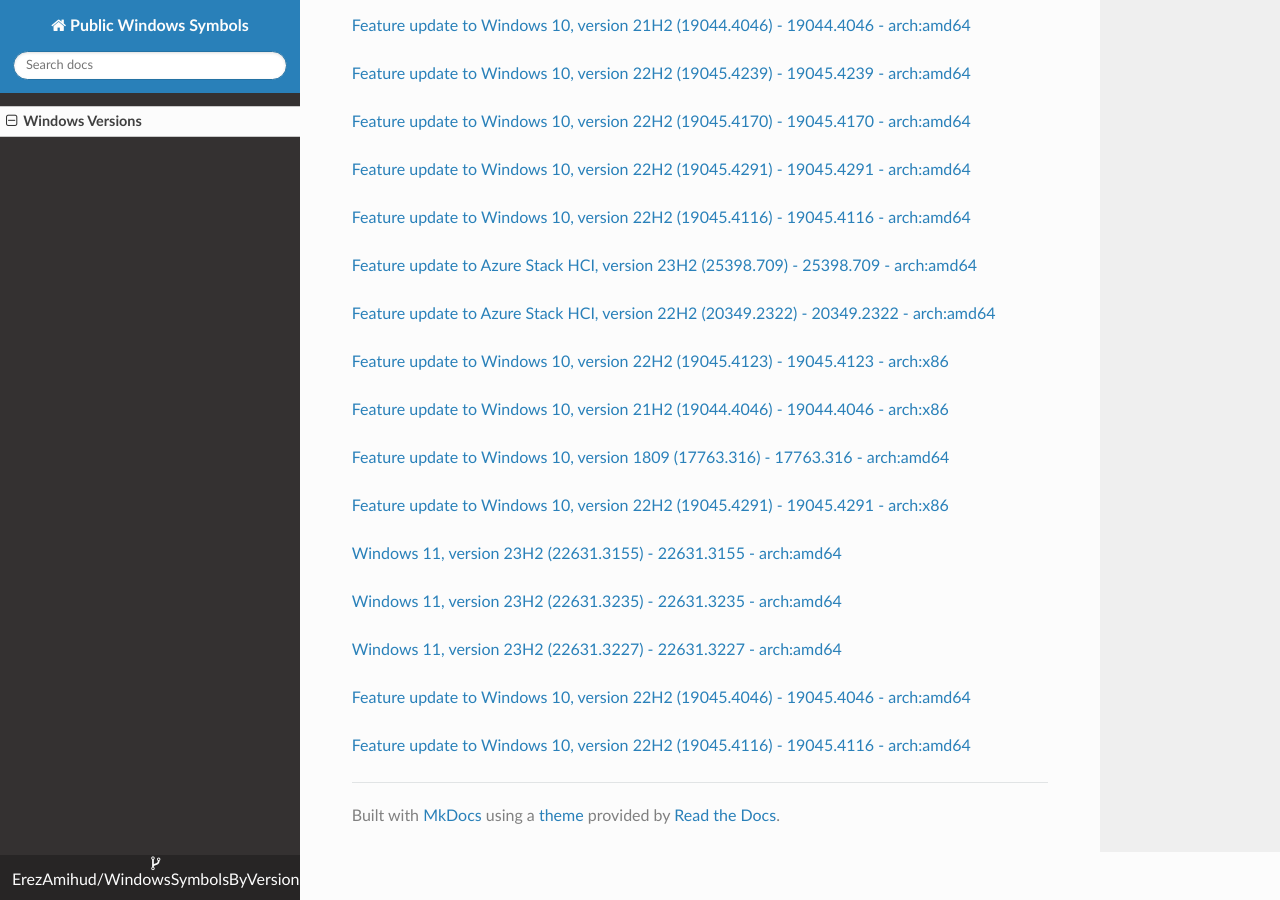
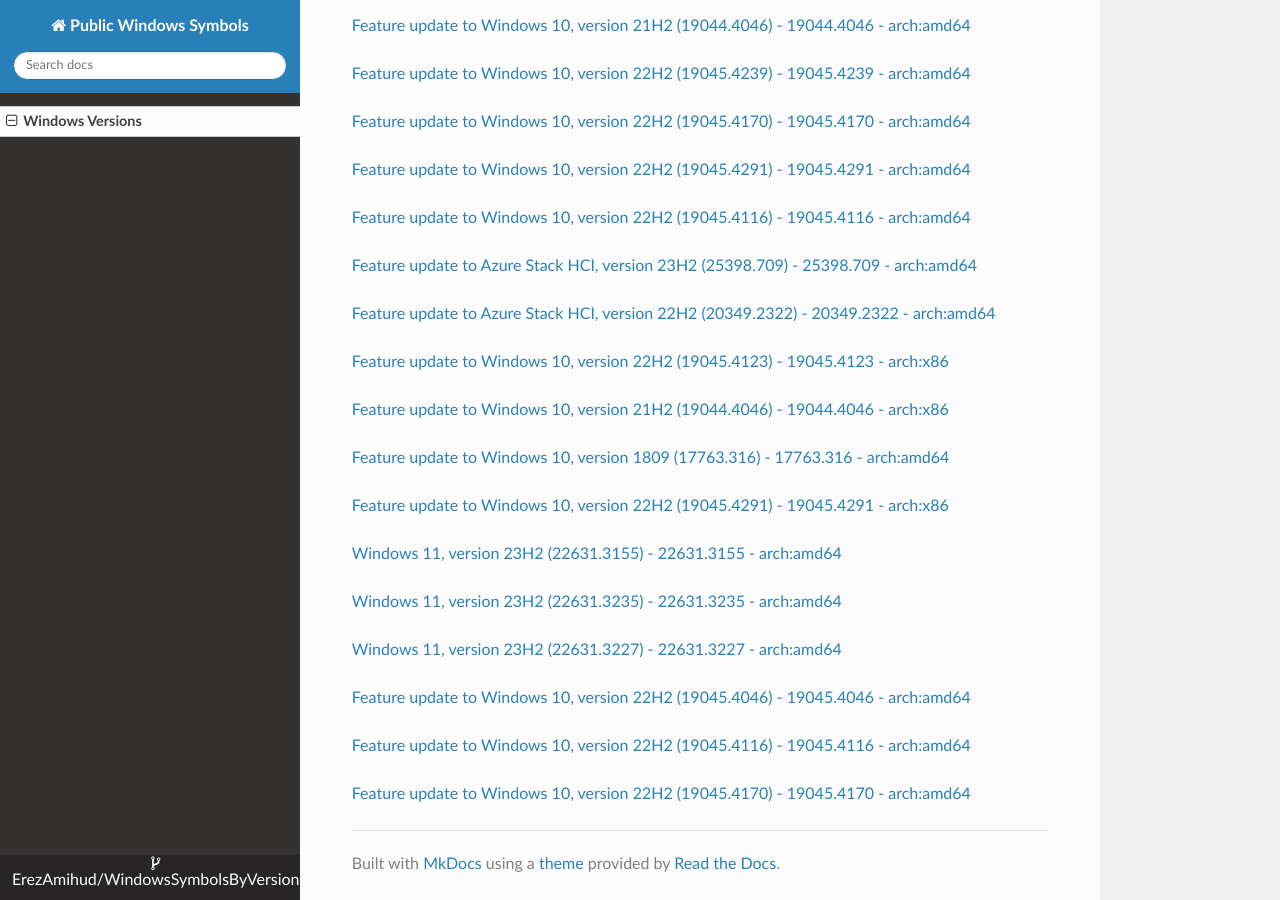
Before and after one commit to ErezAmihud/WindowsSymbolsByVersion, an MkDocs documentation site: the page built from docs/index.md, in a window 1280 px wide and 900 px high, scrolled down 17525 px. Built offline with MkDocs 1.6.1, drawn with Linux system fonts in a browser that asks for light colours; nearby versions of some CDN libraries.

Commit message:
Automated commit, add manifest for 3ce84465-3024-4b40-8747-ef5afd25644f

```diff
--- a/docs/index.md
+++ b/docs/index.md
@@ -958,3 +958,6 @@
 
 
 [Feature update to Windows 10, version 22H2 (19045.4116) - 19045.4116 - arch:amd64](https://github.com/ErezAmihud/WindowsSymbolsByVersion/blob/main/manifests/f433aac2-8356-4321-87ce-ab56831c8a65.manifest)
+
+
+[Feature update to Windows 10, version 22H2 (19045.4170) - 19045.4170 - arch:amd64](https://github.com/ErezAmihud/WindowsSymbolsByVersion/blob/main/manifests/3ce84465-3024-4b40-8747-ef5afd25644f.manifest)
```
Also changed, not shown: process_builds.json (+1 -1 lines).
